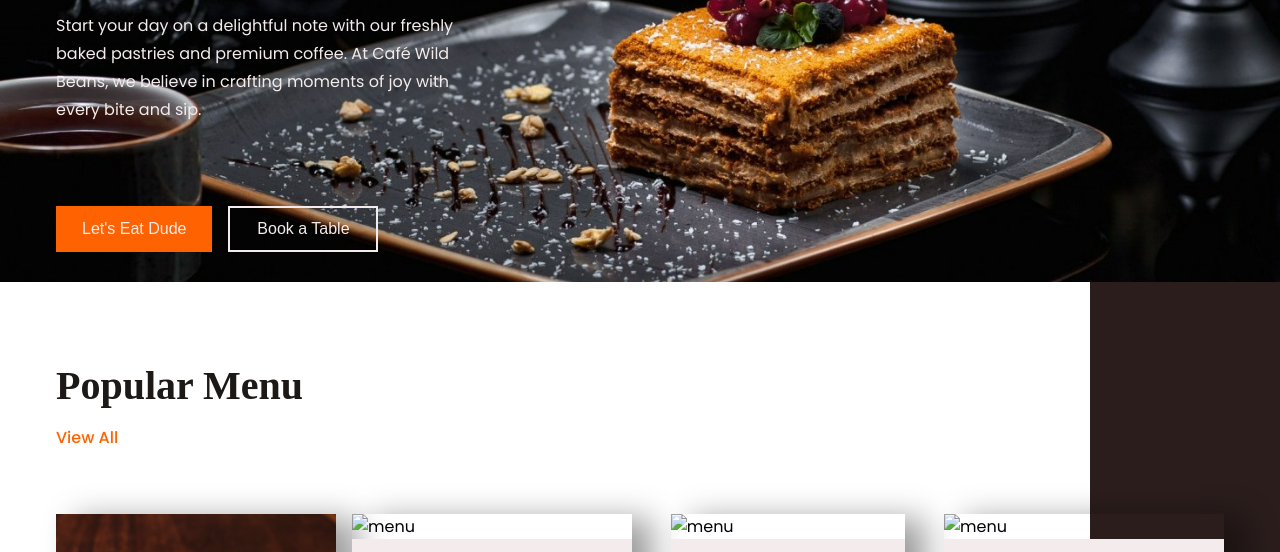
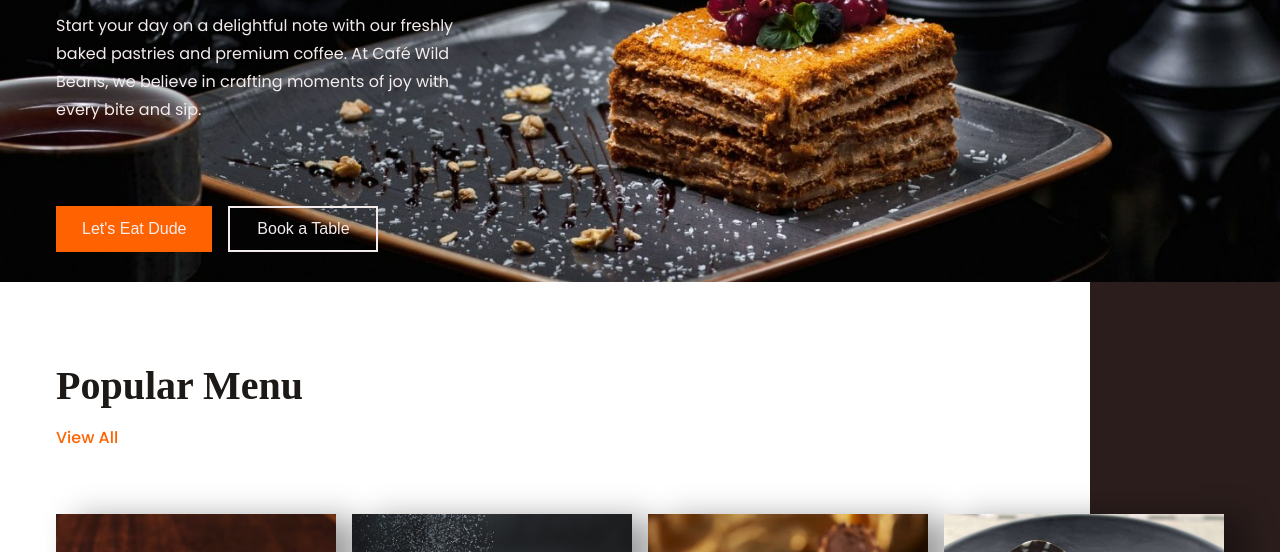
Before and after one commit to Kathiravan07work/Coffee-Shop-Website, a plain HTML site: page index.html in a window 1280 px wide. Shown: the part 338-890 px from the top of the page. Drawn offline with nearby package versions, Linux system fonts and the light colour scheme; some icons are missing; files whose address does not match are found by name.

Commit message:
Update index.html

```diff
--- a/index.html
+++ b/index.html
@@ -61,21 +61,21 @@
             </div>
           </div>
           <div class="menu__card">
-            <img src="assets/menu-2.jpg" alt="menu" />
+            <img src="menu-2.jpg" alt="menu" />
             <div class="menu__card__content">
               <h4>Chocolate Croissant (Pain au Chocolat)</h4>
               <h3>Price.₹320</h3>
             </div>
           </div>
           <div class="menu__card">
-            <img src="assets/menu-3.jpg" alt="menu" />
+            <img src="menu-3.jpg" alt="menu" />
             <div class="menu__card__content">
               <h4>Chocolate Fudge Delight</h4>
               <h3>Price.₹450</h3>
             </div>
           </div>
           <div class="menu__card">
-            <img src="assets/menu-4.jpg" alt="menu" />
+            <img src="menu-4.jpg" alt="menu" />
             <div class="menu__card__content">
               <h4>Triple Layer Chocolate Mousse</h4>
               <h3>₹Price.550</h3>
```
